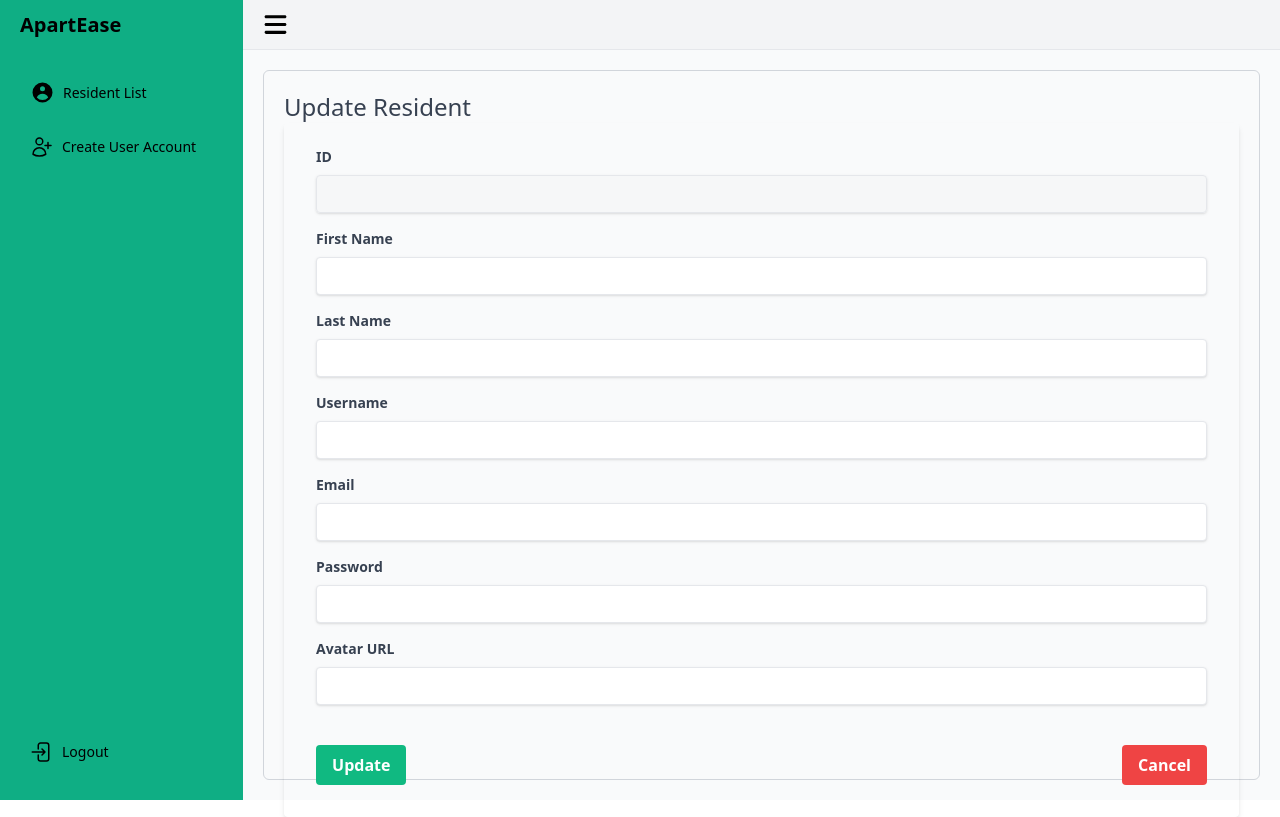
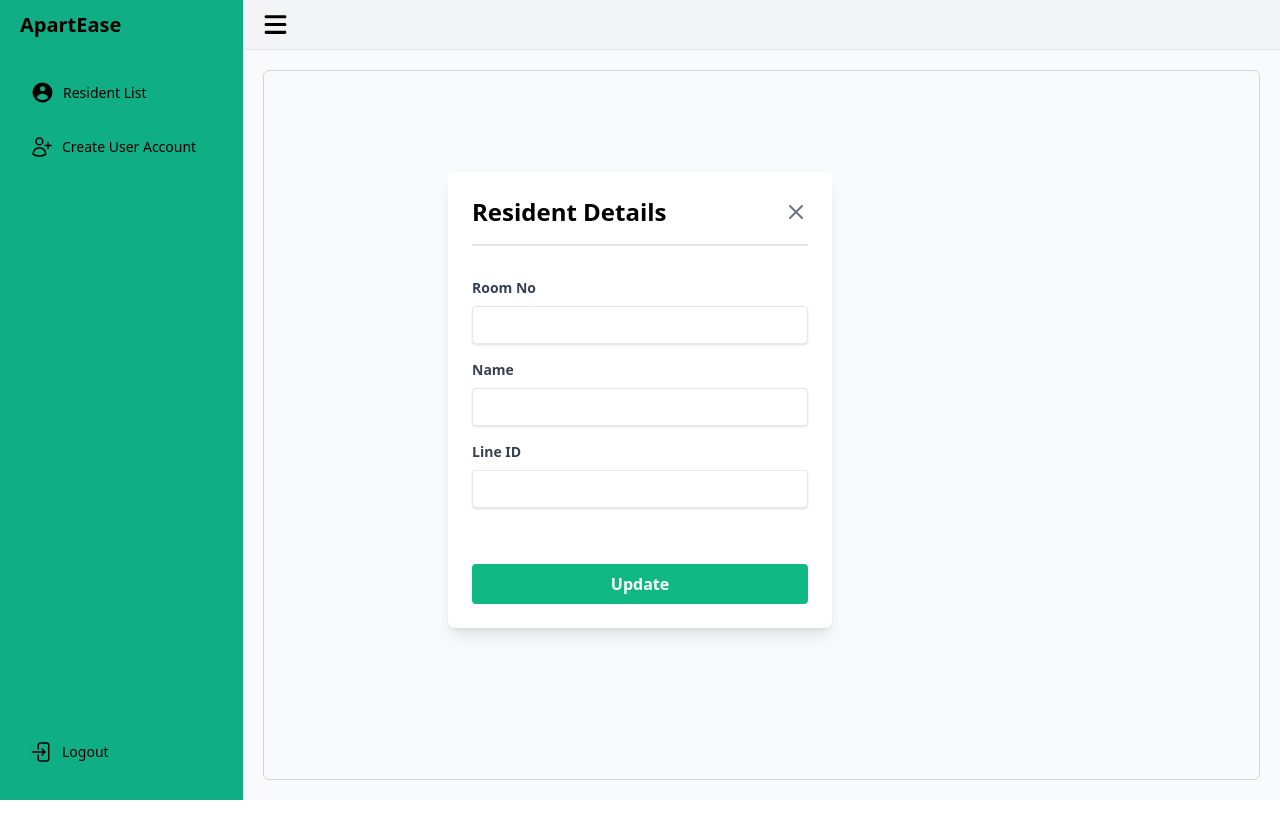
Before and after one commit to sawehkalanephaung/ApartEase-Frontend, a Vue app: page /resident-edit-view/1 in a window 1280 px wide. Built offline with nearby package versions, Linux system fonts and the light colour scheme; no server answers.

Commit message:
fix Resident CURD

```diff
--- a/src/components/ResidentCreateModal.vue
+++ b/src/components/ResidentCreateModal.vue
@@ -1,12 +1,21 @@
 <template>
-  <div class="modal-mask" @click.self="closeModal">
-    <div class="modal-container" @click.stop>
-      <h3 class="text-2xl font-medium text-gray-700">Create Resident</h3>
-      <form
-        @submit.prevent="onSubmit"
-        class="shadow-md rounded px-8 pt-6 pb-8 mb-4"
-      >
-        <div class="mb-4">
+  <div class="fixed inset-0 flex items-center justify-center z-50">
+    <div class="bg-white rounded-lg p-6 w-96 max-w-full shadow-lg transform transition-all duration-300" @click.stop>
+      <!-- Modal Header -->
+      <div class="flex justify-between items-center border-b-2 border-gray-200 pb-4">
+        <h2 class="text-2xl font-semibold">Create Resident</h2>
+        <button @click="closeModal" class="text-gray-500 hover:text-gray-700 focus:outline-none">
+          <svg xmlns="http://www.w3.org/2000/svg" width="24" height="24" viewBox="0 0 24 24" fill="none" stroke="currentColor" stroke-width="2" stroke-linecap="round" stroke-linejoin="round" class="feather feather-x">
+            <line x1="18" y1="6" x2="6" y2="18"></line>
+            <line x1="6" y1="6" x2="18" y2="18"></line>
+          </svg>
+        </button>
+      </div>
+
+      <!-- Modal Content -->
+      <div class="mt-8 space-y-4 ">
+        <form @submit.prevent="onSubmit" class="space-y-4">
+          <div>
             <label
               class="block text-gray-700 text-sm font-bold mb-2"
               for="roomNumber"
@@ -18,9 +27,10 @@
               id="roomNumber"
               class="shadow appearance-none border rounded w-full py-2 px-3 text-gray-700 leading-tight focus:outline-none focus:shadow-outline"
               required
+              onChange="{(e)=> setResident({...resident, roomNumber: e.target.value})}"
             />
           </div>
-        <div class="mb-4">
+          <div>
             <label class="block text-gray-700 text-sm font-bold mb-2" for="name"
               >Name</label
             >
@@ -30,10 +40,13 @@
               id="name"
               class="shadow appearance-none border rounded w-full py-2 px-3 text-gray-700 leading-tight focus:outline-none focus:shadow-outline"
               required
+              onChange="{(e)=> setResident({...resident, name: e.target.value})}"
             />
           </div>
-        <div class="mb-4">
-          <label class="block text-gray-700 text-sm font-bold mb-2" for="lineId"
+          <div>
+            <label
+              class="block text-gray-700 text-sm font-bold mb-2"
+              for="lineId"
               >Line ID</label
             >
             <input
@@ -42,24 +55,19 @@
               id="lineId"
               class="shadow appearance-none border rounded w-full py-2 px-3 text-gray-700 leading-tight focus:outline-none focus:shadow-outline"
               required
+              onChange="{(e)=> setResident({...resident, lineId: e.target.value})}"
             />
           </div>
-        <div class="flex items-center justify-between mt-10">
+          <div class="flex justify-center mt-10">
             <button
               type="submit"
-            class="bg-emerald-500 hover:bg-emerald-700 text-white font-bold py-2 px-4 rounded focus:outline-none focus:shadow-outline"
+              class="bg-emerald-500 hover:bg-emerald-700 text-white w-full mt-10 font-bold py-2 px-4 rounded focus:outline-none focus:shadow-outline"
             >
               ADD
             </button>
-          <button
-            type="button"
-            @click="closeModal"
-            class="bg-red-500 hover:bg-red-700 text-white font-bold py-2 px-4 rounded focus:outline-none focus:shadow-outline"
-          >
-            Cancel
-          </button>
           </div>
         </form>
+      </div>
     </div>
   </div>
 </template>
@@ -83,7 +91,8 @@ const closeModal = () => {
   emit("close");
 };
 
-const onSubmit = () => {
+const onSubmit = async (event) => {
+event.preventDefault();
 const myHeaders = new Headers();
 myHeaders.append("Content-Type", "application/json");
 myHeaders.append("x-access-token", JWT_TOKEN);
@@ -102,28 +111,27 @@ const onSubmit = () => {
 redirect: "follow",
 };
 
-  fetch(`${API_URL}/resident/add`, requestOptions)
-    .then((response) => response.json())
-    .then((result) => {
+try {
+const response = await fetch(`${API_URL}/resident/add`, requestOptions);
+const result = await response.json();
+alert(result.message);
 if (result.status === "ok") {
-        alert("Resident created successfully!");
 emit("resident-created");
 closeModal();
-      } else {
-        alert(result.message);
 }
-    })
-    .catch((error) => {
+} catch (error) {
 console.error("Error submitting form:", error);
 alert("Failed to submit form. Please try again.");
-    });
+}
 };
+
+
 </script>
 
 <style scoped>
 .modal-mask {
   position: fixed;
-  z-index: 9998;
+  /* z-index: 9998; */
   top: 0;
   left: 0;
   width: 100%;
@@ -132,7 +140,7 @@ const onSubmit = () => {
   display: flex;
   justify-content: center;
   align-items: center;
-  transition: opacity 0.3s ease;
+  transition: opacity 0.1s ease;
 }
 
 .modal-container {
@@ -140,6 +148,19 @@ const onSubmit = () => {
   padding: 20px;
   border-radius: 4px;
   box-shadow: 0 2px 8px rgba(0, 0, 0, 0.33);
-  transition: all 0.3s ease;
+  transition: all 0.1s ease;
+}
+
+.modal-enter-from {
+  opacity: 0;
+}
+
+.modal-leave-to {
+  opacity: 0;
+}
+
+.modal-enter-from .modal-container,
+.modal-leave-to .modal-container {
+  transform: scale(1.1);
 }
 </style>
--- a/src/components/ResidentEditModal.vue
+++ b/src/components/ResidentEditModal.vue
@@ -1,35 +1,80 @@
 <template>
-  <div>
-    <h3 class="text-2xl font-medium text-gray-700">Update Resident</h3>
-    <form @submit.prevent="onSubmit" class="shadow-md rounded px-8 pt-6 pb-8 mb-4">
-      <div class="mb-4">
-        <label class="block text-gray-700 text-sm font-bold mb-2" for="id">ID</label>
-        <input v-model="resident.id" type="text" id="id" class="shadow appearance-none border rounded w-full py-2 px-3 text-gray-700 leading-tight focus:outline-none focus:shadow-outline" required disabled />
+  <div class="fixed inset-0 flex items-center justify-center z-50">
+    <div class="bg-white rounded-lg p-6 w-96 max-w-full shadow-lg transform transition-all duration-300" @click.stop>
+      <!-- Modal Header -->
+      <div class="flex justify-between items-center border-b-2 border-gray-200 pb-4">
+        <h2 class="text-2xl font-semibold">Resident Details</h2>
+        <button @click="closeModal" class="text-gray-500 hover:text-gray-700 focus:outline-none">
+          <svg xmlns="http://www.w3.org/2000/svg" width="24" height="24" viewBox="0 0 24 24" fill="none" stroke="currentColor" stroke-width="2" stroke-linecap="round" stroke-linejoin="round" class="feather feather-x">
+            <line x1="18" y1="6" x2="6" y2="18"></line>
+            <line x1="6" y1="6" x2="18" y2="18"></line>
+          </svg>
+        </button>
       </div>
-      <div class="mb-4">
-        <label class="block text-gray-700 text-sm font-bold mb-2" for="roomNumber">Room No</label>
-        <input v-model="resident.roomNumber" type="text" id="roomNumber" class="shadow appearance-none border rounded w-full py-2 px-3 text-gray-700 leading-tight focus:outline-none focus:shadow-outline" required />
+
+      <!-- Modal Content -->
+      <div class="mt-8 space-y-4 ">
+        <form @submit.prevent="onSubmit" class="space-y-4">
+          <div>
+            <label
+              class="block text-gray-700 text-sm font-bold mb-2"
+              for="roomNumber"
+              >Room No</label
+            >
+            <input
+              v-model="resident.roomNumber"
+              type="text"
+              id="roomNumber"
+              class="shadow appearance-none border rounded w-full py-2 px-3 text-gray-700 leading-tight focus:outline-none focus:shadow-outline"
+              required
+              onChange="{(e)=> setResident({...resident, roomNumber: e.target.value})}"
+            />
+          </div>
+          <div>
+            <label class="block text-gray-700 text-sm font-bold mb-2" for="name"
+              >Name</label
+            >
+            <input
+              v-model="resident.name"
+              type="text"
+              id="name"
+              class="shadow appearance-none border rounded w-full py-2 px-3 text-gray-700 leading-tight focus:outline-none focus:shadow-outline"
+              required
+              onChange="{(e)=> setResident({...resident, name: e.target.value})}"
+            />
+          </div>
+          <div>
+            <label
+              class="block text-gray-700 text-sm font-bold mb-2"
+              for="lineId"
+              >Line ID</label
+            >
+            <input
+              v-model="resident.lineId"
+              type="text"
+              id="lineId"
+              class="shadow appearance-none border rounded w-full py-2 px-3 text-gray-700 leading-tight focus:outline-none focus:shadow-outline"
+              required
+              onChange="{(e)=> setResident({...resident, lineId: e.target.value})}"
+            />
+          </div>
+          <div class="flex justify-center mt-10">
+            <button
+              type="submit"
+              class="bg-emerald-500 hover:bg-emerald-700 text-white w-full mt-10 font-bold py-2 px-4 rounded focus:outline-none focus:shadow-outline"
+            >
+              Update
+            </button>
+          </div>
+        </form>
       </div>
-      <div class="mb-4">
-        <label class="block text-gray-700 text-sm font-bold mb-2" for="name">Name</label>
-        <input v-model="resident.name" type="text" id="name" class="shadow appearance-none border rounded w-full py-2 px-3 text-gray-700 leading-tight focus:outline-none focus:shadow-outline" required />
-      </div>
-      <div class="mb-4">
-        <label class="block text-gray-700 text-sm font-bold mb-2" for="lineId">Line ID</label>
-        <input v-model="resident.lineId" type="text" id="lineId" class="shadow appearance-none border rounded w-full py-2 px-3 text-gray-700 leading-tight focus:outline-none focus:shadow-outline" required />
-      </div>
-      <div class="flex items-center justify-between mt-10">
-        <button type="submit" class="bg-emerald-500 hover:bg-emerald-700 text-white font-bold py-2 px-4 rounded focus:outline-none focus:shadow-outline">Update</button>
-        <button type="button" @click="$emit('close')" class="bg-red-500 hover:bg-red-700 text-white font-bold py-2 px-4 rounded focus:outline-none focus:shadow-outline">Cancel</button>
-      </div>
-    </form>
+    </div>
   </div>
 </template>
-
 <script setup>
 import { ref, onMounted } from 'vue'
 import { useRouter, useRoute } from 'vue-router'
-import { API_URL, JWT_TOKEN, AUTHORIZATION } from '@/config'
+import { API_URL, JWT_TOKEN } from '@/config'
 
 const router = useRouter()
 const route = useRoute()
@@ -41,9 +86,15 @@ const resident = ref({
   lineId: ''
 })
 
+const emit = defineEmits(["close", "resident-created"]);
+
+const closeModal = () => {
+  emit("close");
+};
+
 const fetchData = async () => {
   try {
-    const response = await fetch(`${API_URL}/resident/${route.params.id}`, {
+    const response = await fetch(`${API_URL}/resident/list/${route.params.id}`, {
       headers: {
         'Content-Type': 'application/json',
         'x-access-token': JWT_TOKEN,
@@ -67,24 +118,22 @@ const onSubmit = async () => {
   const myHeaders = new Headers()
   myHeaders.append('Content-Type', 'application/json')
   myHeaders.append('x-access-token', JWT_TOKEN)
-  myHeaders.append('Authorization', AUTHORIZATION)
 
   const raw = JSON.stringify({
-    id: resident.value.id,
-    roomNumber: resident.value.roomNumber,
     name: resident.value.name,
-    lineId: resident.value.lineId
+    lineId: resident.value.lineId,
+    roomNumber: resident.value.roomNumber
   })
 
   const requestOptions = {
-    method: 'PUT',
+    method: 'POST',
     headers: myHeaders,
     body: raw,
     redirect: 'follow'
   }
 
   try {
-    const response = await fetch(`${API_URL}/resident/edit`, requestOptions)
+    const response = await fetch(`${API_URL}/resident/edit/${resident.value.id}`, requestOptions)
     const result = await response.json()
     alert(result.message)
     if (result.status === 'ok') {
--- a/src/views/ResidentList.vue
+++ b/src/views/ResidentList.vue
@@ -2,39 +2,55 @@
   <h3 class="text-2xl font-medium text-gray-700">Resident Management</h3>
   <div class="mt-4">
     <h2 class="text-lg font-semibold leading-tight text-gray-700">Resident List</h2>
-    <div class="mt-4 flex flex-col sm:flex-row justify-between items-center">
-      <div class="relative w-full max-w-md mb-4 sm:mb-0">
-        <div class="absolute inset-y-0 left-0 flex items-center pl-3 pointer-events-none">
-          <svg class="w-4 h-4 text-gray-500" fill="currentColor" viewBox="0 0 20 20" xmlns="http://www.w3.org/2000/svg">
-            <path fill-rule="evenodd" d="M8 4a4 4 0 100 8 4 4 0 000-8zM2 8a6 6 0 1110.89 3.476l4.817 4.817a1 1 0 01-1.414 1.414l-4.816-4.816A6 6 0 012 8z" clip-rule="evenodd"></path>
+    <!--search bar here -->
+    <div class="mt-4 flex flex-col sm:flex-row justify-between items-left">
+      <div class="relative w-full max-w-md mb-4 sm:mb-0 sm:mr-4">
+        <div
+          class="absolute inset-y-0 left-0 flex items-center pl-3 pointer-events-none"
+        >
+          <svg
+            class="w-5 h-5 text-gray-500"
+            fill="currentColor"
+            viewBox="0 0 20 20"
+            xmlns="http://www.w3.org/2000/svg"
+          >
+            <path
+              fill-rule="evenodd"
+              d="M8 4a4 4 0 100 8 4 4 0 000-8zM2 8a6 6 0 1110.89 3.476l4.817 4.817a1 1 0 01-1.414 1.414l-4.816-4.816A6 6 0 012 8z"
+              clip-rule="evenodd"
+            ></path>
           </svg>
         </div>
-        <input type="text" placeholder="Search..." class="w-full px-3 py-1 pl-8 rounded-md border border-gray-300 focus:outline-none focus:ring-2 focus:ring-primary text-sm" />
+        <input
+          type="text"
+          placeholder="Search..."
+          class="w-full px-4 py-2 pl-8 rounded-md border border-gray-300 focus:outline-none focus:ring-2 focus:ring-primary text-sm"
+        />
       </div>
 
-      <button @click="toggleCreateModal" class="bg-primary hover:bg-emerald-400 text-white px-3 py-1 rounded text-sm">
+      <button @click="toggleCreateModal" class="bg-primary hover:bg-emerald-400 text-white px-4 py-2 rounded text-sm">
         Create Resident
       </button>
     </div>
 
     <div class="mt-4 overflow-x-auto">
-      <table v-if="residents.length > 0" class="min-w-full leading-normal text-sm">
+      <table v-if="residents.length > 0" class="min-w-full leading-normal text-md">
         <thead>
           <tr>
-            <th class="px-3 py-2 border-b-2 border-gray-200 bg-gray-100 text-left text-xs font-semibold text-gray-600 uppercase tracking-wider">ID</th>
-            <th class="px-3 py-2 border-b-2 border-gray-200 bg-gray-100 text-left text-xs font-semibold text-gray-600 uppercase tracking-wider">Room No</th>
-            <th class="px-3 py-2 border-b-2 border-gray-200 bg-gray-100 text-left text-xs font-semibold text-gray-600 uppercase tracking-wider">Name</th>
-            <th class="px-3 py-2 border-b-2 border-gray-200 bg-gray-100 text-left text-xs font-semibold text-gray-600 uppercase tracking-wider">Line ID</th>
-            <th class="px-3 py-2 border-b-2 border-gray-200 bg-gray-100 text-center text-xs font-semibold text-gray-600 uppercase tracking-wider">Action</th>
+            <th class="px-5 py-3 border-b-2 border-gray-200 bg-gray-100 text-left text-xs font-semibold text-gray-600 uppercase tracking-wider">ID</th>
+            <th class="px-5 py-3 border-b-2 border-gray-200 bg-gray-100 text-left text-xs font-semibold text-gray-600 uppercase tracking-wider">Room No</th>
+            <th class="px-5 py-3 border-b-2 border-gray-200 bg-gray-100 text-left text-xs font-semibold text-gray-600 uppercase tracking-wider">Name</th>
+            <th class="px-5 py-3 border-b-2 border-gray-200 bg-gray-100 text-left text-xs font-semibold text-gray-600 uppercase tracking-wider">Line ID</th>
+            <th class="px-5 py-3 border-b-2 border-gray-200 bg-gray-100 text-center text-xs font-semibold text-gray-600 uppercase tracking-wider">Action</th>
           </tr>
         </thead>
         <tbody>
           <tr v-for="(u, index) in residents" :key="index">
-            <td class="px-3 py-2 border-b border-gray-200 bg-white text-xs">{{ u.id }}</td>
-            <td class="px-3 py-2 border-b border-gray-200 bg-white text-xs">{{ u.roomNumber }}</td>
-            <td class="px-3 py-2 border-b border-gray-200 bg-white text-xs">{{ u.name }}</td>
-            <td class="px-3 py-2 border-b border-gray-200 bg-white text-xs">{{ u.lineId }}</td>
-            <td class="px-3 py-2 border-b border-gray-200 bg-white text-xs text-center">
+            <td class="px-5 py-5 border-b border-gray-200 bg-white text-sm">{{ u.id }}</td>
+            <td class="px-5 py-5 border-b border-gray-200 bg-white text-sm">{{ u.roomNumber }}</td>
+            <td class="px-5 py-5 border-b border-gray-200 bg-white text-sm">{{ u.name }}</td>
+            <td class="px-5 py-5 border-b border-gray-200 bg-white text-sm">{{ u.lineId }}</td>
+            <td class="px-5 py-5 border-b border-gray-200 bg-white text-sm text-center">
               <button @click="() => onEdit(u.id)" class="text-emerald-600 hover:text-emerald-900 mr-1">
                 <svg xmlns="http://www.w3.org/2000/svg" class="h-4 w-4" viewBox="0 0 20 20" fill="currentColor">
                   <path d="M17.414 2.586a2 2 0 00-2.828 0L7 10.172V13h2.828l7.586-7.586a2 2 0 000-2.828z" />
@@ -102,6 +118,17 @@
         </div>
       </transition>
     </teleport>
+
+    <!-- Edit Resident Modal -->
+    <teleport to="body">
+      <transition name="modal">
+        <div v-if="isShowingEditModal" class="modal-mask">
+          <div class="modal-container">
+            <ResidentEditModal :id="selectedResidentId" @close="toggleEditModal" @resident-updated="fetchData" />
+          </div>
+        </div>
+      </transition>
+    </teleport>
   </div>
   <router-view />
 </template>
@@ -113,8 +140,10 @@ import axios from 'axios'
 import { API_URL, JWT_TOKEN } from '@/config'
 import { useModal } from '@/useModal'
 import ResidentCreateModal from '@/components/ResidentCreateModal.vue'
+import ResidentEditModal from '@/components/ResidentEditModal.vue'
 
 const { isShowing: isShowingCreateModal, toggle: toggleCreateModal } = useModal()
+const { isShowing: isShowingEditModal, toggle: toggleEditModal } = useModal()
 
 const selectedResidentId = ref(null)
 const residents = ref([])
@@ -140,8 +169,7 @@ const fetchData = async () => {
     const pageData = data[data.length - 1]
     totalPages.value = pageData.total_pages
     currentPage.value = pageData.page
-    // totalResidents.value = totalPages.value * perPage
-    totalResidents.value = pageData.total_residents
+    totalResidents.value = pageData.total_resident
     console.log('Fetched residents:', residents.value) // Debugging line
   } catch (error) {
     console.error('Error fetching data:', error)
@@ -154,7 +182,7 @@ onMounted(() => {
 
 const onEdit = (id) => {
   selectedResidentId.value = id
-  // Logic to handle edit
+  toggleEditModal()
 }
 
 const onDelete = async (id) => {
```
Also changed, not shown: src/router/index.js (+15 -9 lines), src/views/UserList.vue (+9 -32 lines). Lines whose indentation alone changed are shown as unchanged.
